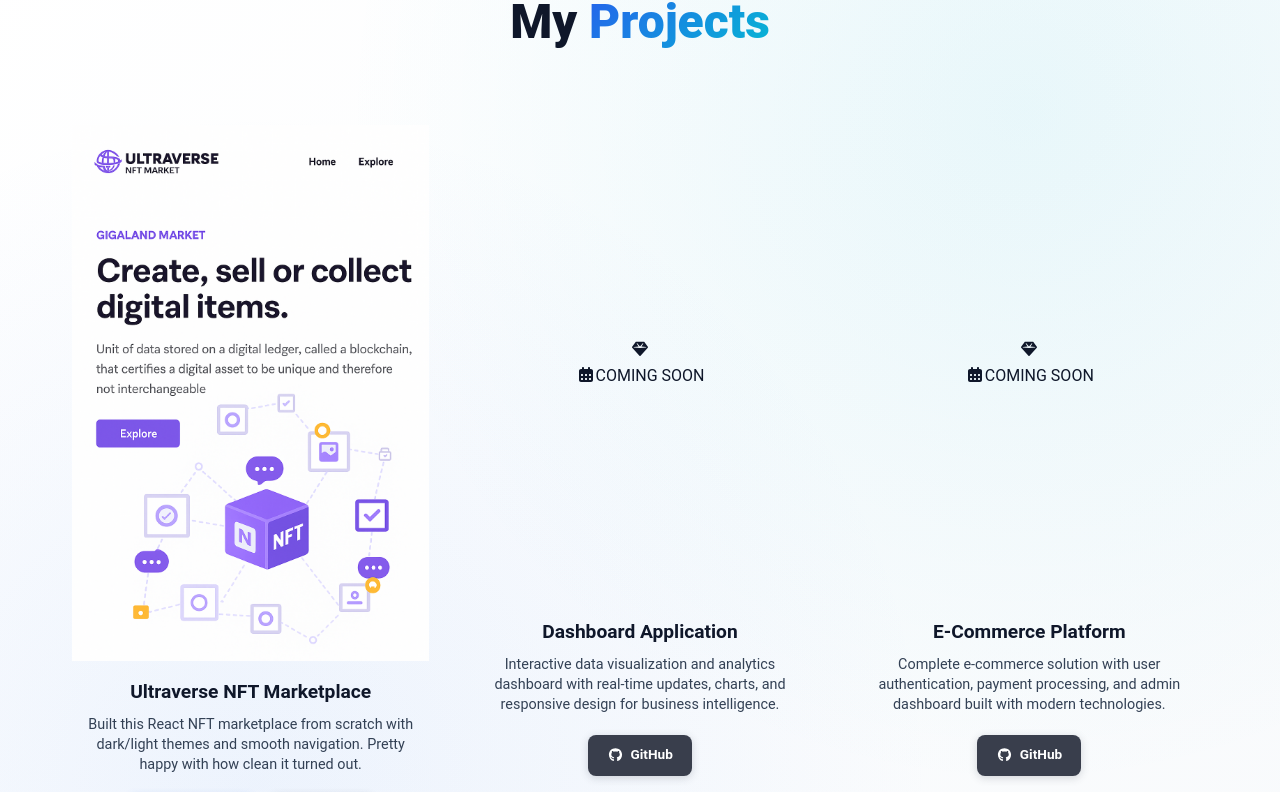
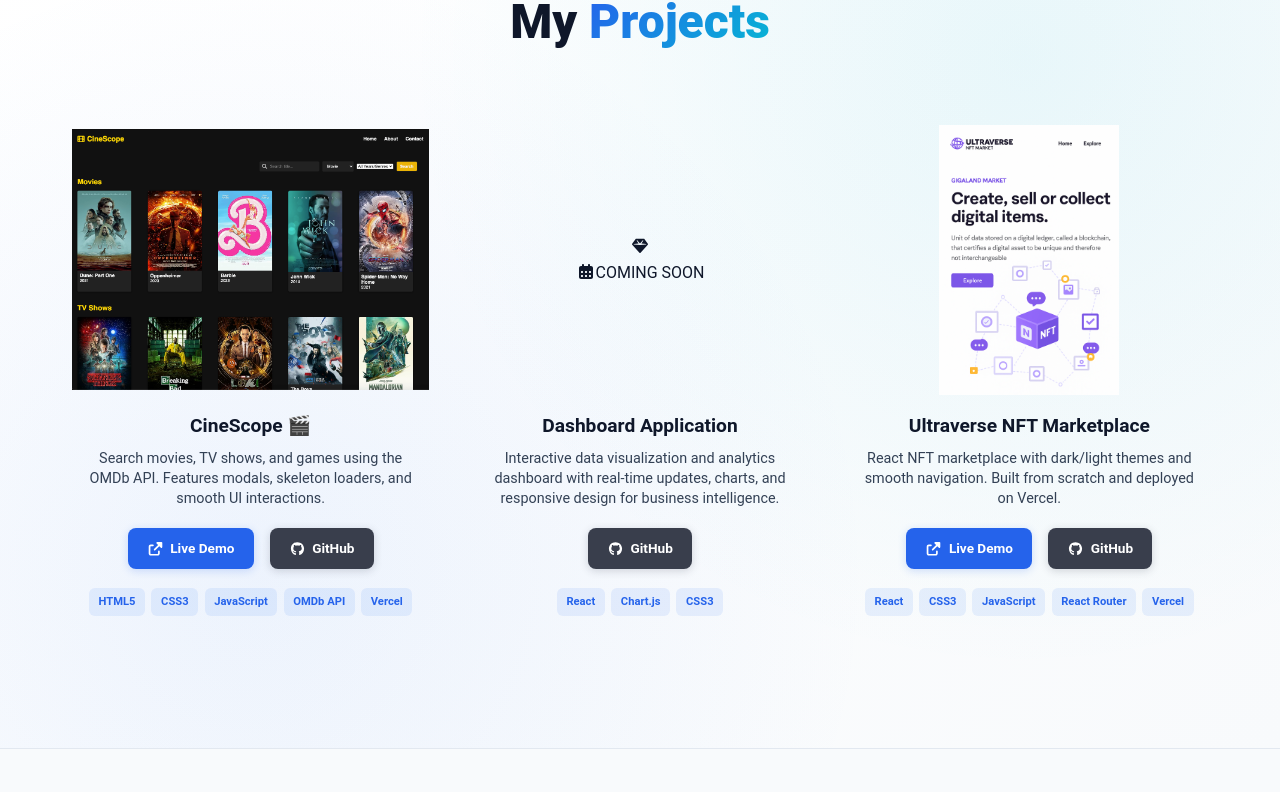
Before and after one commit to jradame/JUSTIN-PORTFOLIO-REACT-1, a React (Create React App) app: page / in a window 1280 px wide. Shown: the part 916-1708 px from the top of the page. Built offline with nearby package versions, Linux system fonts and the light colour scheme.

Commit message:
CINESCOPE-PROJECT

```diff
--- a/src/App.css
+++ b/src/App.css
@@ -419,6 +419,7 @@
 }
 
 /* Project cards with aggressively removed borders - I mean AGGRESSIVELY */
+/* Project cards with aggressively removed borders */
 .project-block {
   background: none !important;
   border: none !important;
@@ -437,64 +438,40 @@
 
 .project-image-container {
   width: 100%;
-  aspect-ratio: 3/4;
-  display: flex;
-  align-items: center;
-  justify-content: center;
-  background: none !important;
+  height: 270px;             /* lock card height */
+  display: flex;
+  align-items: center;
+  justify-content: center;
+  overflow: hidden;          /* hide overflow */
+  margin-bottom: 1.2rem;
+  position: relative;
+  transition: all 0.3s ease;
+}
+
+.project-image-container:hover {
+  transform: translateY(-2px);
+  box-shadow: none !important;
+}
+
+/* Make all project images uniform */
+.project-image-simple {
+  width: 100%;
+  height: 100%;
+  object-fit: contain;       /* show full screenshot without cropping */
+  display: block;
+  transition: transform 0.3s ease;
+}
+
+.project-image-simple:hover {
+  transform: translateY(-2px);
   border: none !important;
   box-shadow: none !important;
   outline: none !important;
-  position: relative;
-  margin-bottom: 1.2rem;
-  border-radius: 0 !important;
-  overflow: visible !important;
-  transition: all 0.3s ease;
-}
-
-.project-image-container:hover {
-  transform: translateY(-2px);
-  box-shadow: none !important; /* Still no borders! */
-}
-
-/* Clean project images with no styling interference */
-.project-image-simple {
-  max-width: 100%;
-  max-height: 100%;
-  display: block;
-  border-radius: 0 !important;
-  border: none !important;
-  box-shadow: none !important;
-  background: none !important;
-  background-color: transparent !important;
-  object-fit: contain;
-  transition: transform 0.3s ease;
-  padding: 0 !important;
-  outline: none !important;
-  margin: 0 !important;
-}
-
-.project-image-simple:hover {
-  transform: translateY(-2px);
-  border: none !important; /* NO BORDERS EVER */
-  box-shadow: none !important;
-  outline: none !important;
-}
-
-/* Triple-check that no inherited borders creep in anywhere */
-body:not(.dark-theme) .project-block {
-  background: transparent !important;
-  border: none !important;
-  box-shadow: none !important;
-}
-
-body:not(.dark-theme) .project-image-container {
-  background: transparent !important;
-  border: none !important;
-  box-shadow: none !important;
-  outline: none !important;
-}
-
+}
+
+/* Ensure light theme doesn’t override */
+body:not(.dark-theme) .project-block,
+body:not(.dark-theme) .project-image-container,
 body:not(.dark-theme) .project-image-simple {
   background: transparent !important;
   border: none !important;
@@ -566,7 +543,7 @@
   box-shadow: 0 4px 16px rgba(6, 182, 212, 0.3);
 }
 
-/* GitHub button gets special dark styling - looks more professional */
+/* GitHub button */
 .project-simple-btn-github {
   background: #393e4c;
   box-shadow: 0 2px 8px rgba(57, 62, 76, 0.2);
@@ -608,6 +585,7 @@
 .dark-theme .project-simple-tag:hover {
   background: rgba(34, 211, 238, 0.2);
 }
+
 
 /* ==========================================================================
    MODAL SYSTEM - Split screen design with slide animations
--- a/src/App.js
+++ b/src/App.js
@@ -1,6 +1,10 @@
 /*
  * App.js - Main React component tying everything together
  * Added missing import for faCalendarAlt used in project placeholders
+ */
+
+/*
+ * App.js - Main React component tying everything together
  */
 
 import React, { useEffect, useState, useRef } from 'react';
@@ -20,28 +24,19 @@
 import Footer from './components/Footer';
 
 function App() {
-  // Theme state
   const [isDarkMode, setIsDarkMode] = useState(() => {
     const savedTheme = localStorage.getItem('theme');
     return savedTheme === 'dark';
   });
   const [isTransitioning, setIsTransitioning] = useState(false);
-
-  // Loading state
   const [loading, setLoading] = useState(true);
-
-  // Modal state
   const [modalOpen, setModalOpen] = useState(false);
   const [modalType, setModalType] = useState('about');
   const [modalLoading, setModalLoading] = useState(false);
-
-  // Mobile menu state
   const [menuOpen, setMenuOpen] = useState(false);
 
-  // Refs
   const modalRef = useRef();
 
-  // Theme initialization
   useEffect(() => {
     if (isDarkMode) {
       document.body.classList.add('dark-theme');
@@ -56,7 +51,6 @@
     return () => clearTimeout(timer);
   }, [isDarkMode]);
 
-  // Theme toggle function
   const toggleTheme = () => {
     if (isTransitioning) return;
 
@@ -80,7 +74,6 @@
     }, 300);
   };
 
-  // Modal functions
   const openModal = (type) => {
     setModalType(type);
     setModalLoading(true);
@@ -97,28 +90,28 @@
     setModalLoading(false);
   };
 
-  // Mobile menu helpers
   const closeMenu = () => setMenuOpen(false);
   const toggleMenu = () => setMenuOpen(!menuOpen);
 
-  // Scroll to projects section
   const scrollToProjects = () => {
     document.querySelector('.projects').scrollIntoView({ behavior: 'smooth' });
     if (menuOpen) setMenuOpen(false);
   };
 
-  // Projects array
+  // ==============================
+  // PROJECTS
+  // ==============================
   const projects = [
     {
       icon: faGem,
-      title: "Ultraverse NFT Marketplace",
+      title: "CineScope 🎬",
       category: "Frontend Development",
-      description: "Built this React NFT marketplace from scratch with dark/light themes and smooth navigation. Pretty happy with how clean it turned out.",
+      description: "Search movies, TV shows, and games using the OMDb API. Features modals, skeleton loaders, and smooth UI interactions.",
       status: "COMPLETED",
-      imageUrl: "/images/NFT-LANDING-PAGE.png",
-      githubUrl: "https://github.com/jradame/ultraverse-nft-project",
-      liveUrl: "https://ultraverse-nft-project.vercel.app/",
-      technologies: ["React", "CSS3", "JavaScript", "React Router", "Vercel"]
+      imageUrl: "/images/cinescope-preview.png",
+      githubUrl: "https://github.com/jradame/CINESCOPE",
+      liveUrl: "https://cinescope-project.vercel.app",
+      technologies: ["HTML5", "CSS3", "JavaScript", "OMDb API", "Vercel"]
     },
     {
       icon: faGem,
@@ -132,13 +125,14 @@
     },
     {
       icon: faGem,
-      title: "E-Commerce Platform",
-      category: "Full Stack",
-      description: "Complete e-commerce solution with user authentication, payment processing, and admin dashboard built with modern technologies.",
-      status: "COMING SOON",
-      githubUrl: "https://github.com/yourusername/ecommerce-project",
-      liveUrl: null,
-      technologies: ["React", "Node.js", "MongoDB"]
+      title: "Ultraverse NFT Marketplace",
+      category: "Frontend Development",
+      description: "React NFT marketplace with dark/light themes and smooth navigation. Built from scratch and deployed on Vercel.",
+      status: "COMPLETED",
+      imageUrl: "/images/NFT-LANDING-PAGE.png",
+      githubUrl: "https://github.com/jradame/ultraverse-nft-project",
+      liveUrl: "https://ultraverse-nft-project.vercel.app/",
+      technologies: ["React", "CSS3", "JavaScript", "React Router", "Vercel"]
     }
   ];
 
```
Also changed, not shown: public/images/cinescope-preview.png (added).
